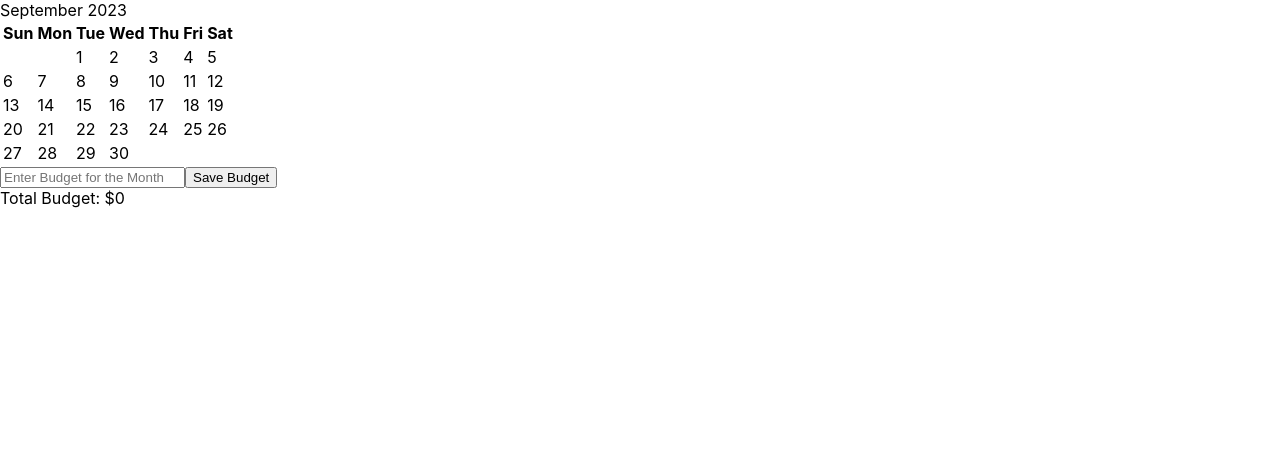
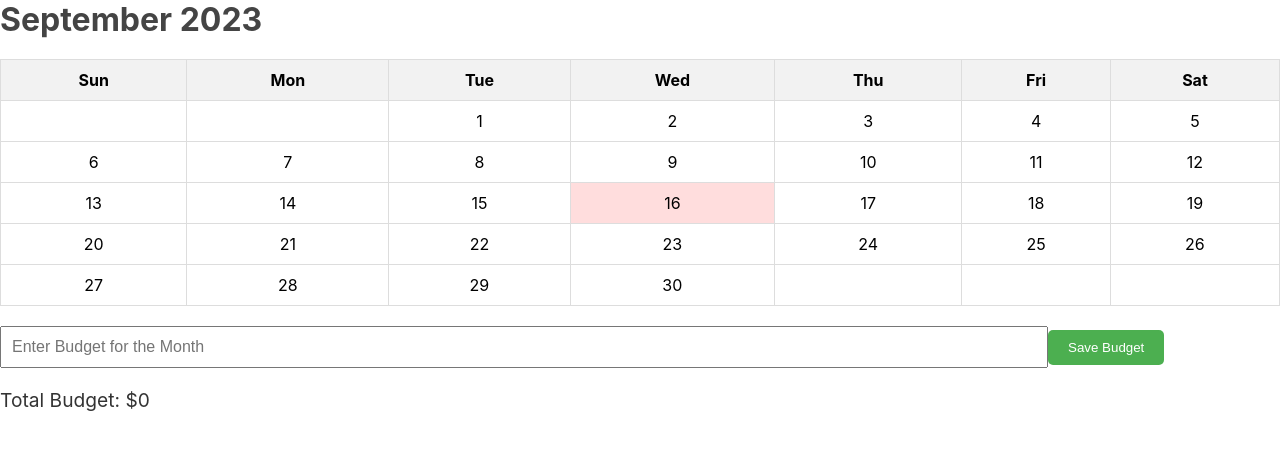
Before and after one commit to jliakim23/project3-frontend, a React (Create React App) app: page / in a window 1280 px wide. Shown: the top 450 px of the page. Built offline with nearby package versions, Linux system fonts and the light colour scheme.

Commit message:
jose third commit

```diff
--- a/src/App.css
+++ b/src/App.css
@@ -1,38 +1,66 @@
-.App {
-  text-align: center;
-}
-
-.App-logo {
-  height: 40vmin;
-  pointer-events: none;
-}
-
-@media (prefers-reduced-motion: no-preference) {
-  .App-logo {
-    animation: App-logo-spin infinite 20s linear;
-  }
-}
-
-.App-header {
-  background-color: #282c34;
-  min-height: 100vh;
+.container {
   display: flex;
   flex-direction: column;
   align-items: center;
-  justify-content: center;
-  font-size: calc(10px + 2vmin);
-  color: white;
+  font-family: Arial, sans-serif;
+  margin: 20px;
 }
 
-.App-link {
-  color: #61dafb;
+/* Style for the header */
+.header {
+  font-size: 2rem;
+  font-weight: bold;
+  color: #444;
+  margin-bottom: 20px;
 }
 
-@keyframes App-logo-spin {
-  from {
-    transform: rotate(0deg);
-  }
-  to {
-    transform: rotate(360deg);
-  }
+/* Style for the table */
+table {
+  border-collapse: collapse;
+  width: 100%;
 }
+
+th, td {
+  padding: 10px;
+  text-align: center;
+  border: 1px solid #ddd;
+}
+
+th {
+  background-color: #f2f2f2;
+}
+
+/* Style for the current day */
+.current-day {
+  background-color: #fdd;
+}
+
+/* Style for the input */
+.budget {
+  margin-top: 20px;
+  padding: 10px;
+  width: 80%;
+  font-size: 1rem;
+}
+
+/* Style for the button */
+.budget-button {
+  margin-top: 10px;
+  padding: 10px 20px;
+  background-color: #4CAF50;
+  color: white;
+  border: none;
+  border-radius: 5px;
+  cursor: pointer;
+}
+
+.budget-button:hover {
+  background-color: #45a049;
+}
+
+/* Style for the total budget */
+.budget-total {
+  margin-top: 20px;
+  font-size: 1.2rem;
+  color: #333;
+}
--- a/src/components/Calendar.jsx
+++ b/src/components/Calendar.jsx
@@ -2,8 +2,8 @@ import React from 'react'
 
 const Calendar = (props) => {
   return (
-    <div class="calendar-container">
-    <div class="month-header">September 2023</div>
+    <div class=".container">
+    <div class="header">September 2023</div>
     <table>
         <tr>
             <th>Sun</th>
```
Also changed, not shown: src/components/test.jsx (deleted, +0 -9 lines), src/pages/Home.jsx (added, +9 -0 lines), src/pages/MyTrip.jsx (added, +9 -0 lines), src/pages/test.jsx (deleted, +0 -9 lines).
